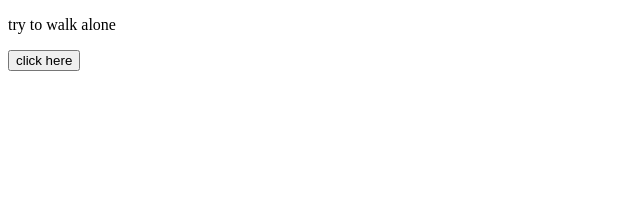
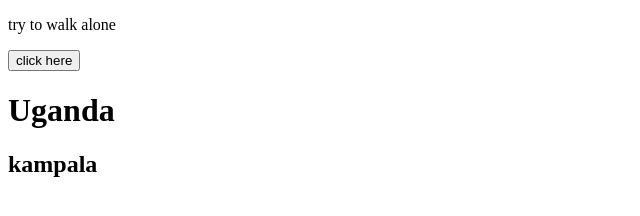
Before and after one commit to Godwin0788/learning-HTML, a plain HTML site: page godwin.html in a window 1280 px wide. Shown: the whole page, without its empty margins (0-640 px from the left). Drawn offline with Linux system fonts and the light colour scheme.

Commit message:
Added h1 and h2

```diff
--- a/godwin.html
+++ b/godwin.html
@@ -8,5 +8,7 @@
 <body>
     <p>try to walk alone</p>
     <button>click here</button>
+    <h1>Uganda</h1>
+    <h2>kampala</h2>
 </body>
 </html>
```
